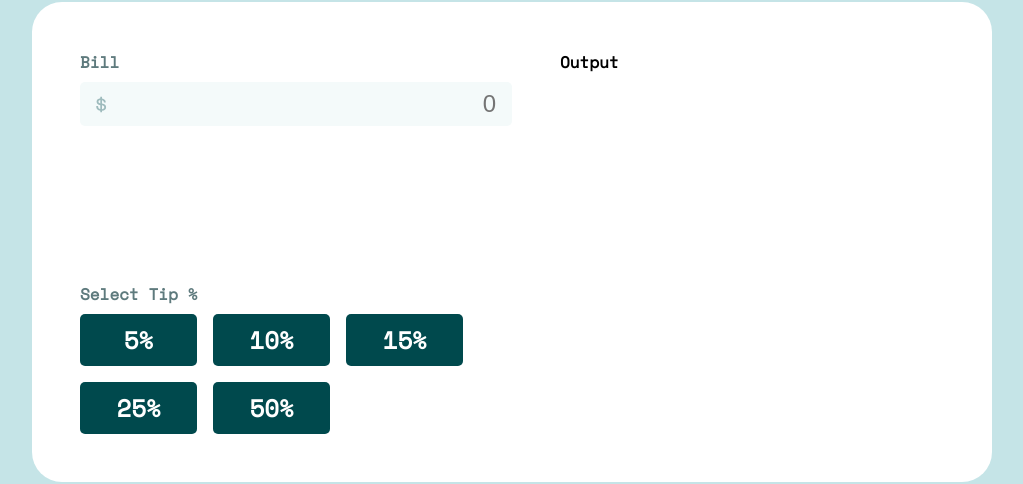
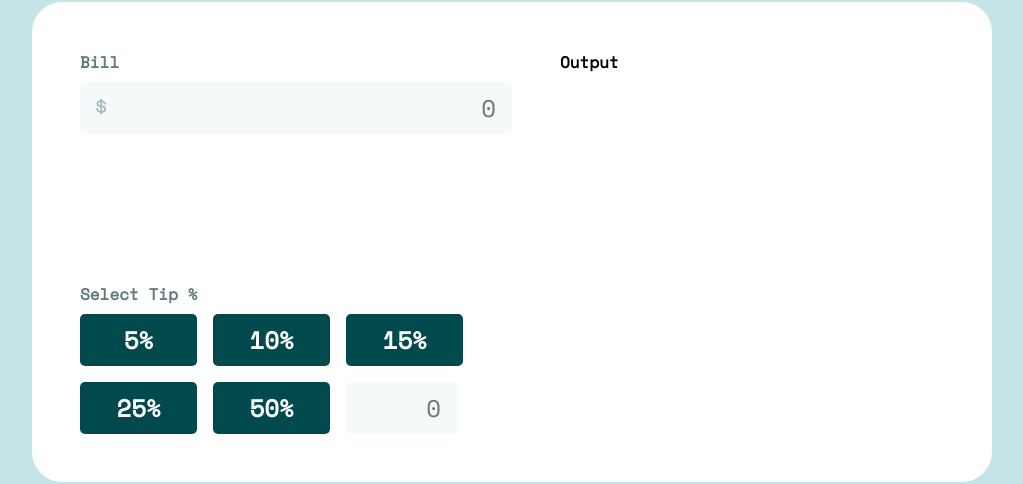
Before and after one commit to FTP-droid/tip-calculator-app-main, a React (Vite) app: page / in a window 1280 px wide. Shown: the part 169-653 px from the top of the page, without its empty margins (128-1151 px from the left). Built offline with nearby package versions, Linux system fonts and the light colour scheme.

Commit message:
Modified variable names in index.css 'font-family -> default-font-family' and 'max-font-weight -> default-max-font-weight'. Finished styling select tip percentage section in the Calculator component. Still need to implement method to display active selected button.

```diff
--- a/src/components/Calculator/Calculator.module.css
+++ b/src/components/Calculator/Calculator.module.css
@@ -16,7 +16,7 @@
     color: var(--dark-grayish-cyan);
 }
 
-#bill-input {
+.number-input {
     background-color: var(--very-light-grayish-cyan);
     border: 0;
     padding: 0.5rem 1rem;
@@ -25,13 +25,18 @@
     padding-left: 2rem;
     width: 100%;
     border-radius: 5px;
+    font-family: var(--space-mono-regular);
+    caret-color: var(--strong-cyan);
 }
 
-#bill-input:focus {
+.number-input:hover {
+    cursor: pointer;
+}
+
+.number-input:focus {
     outline-color: var(--strong-cyan);
     outline-width: 2px;
     outline-style: solid;
-    cursor: pointer;
 }
 
 #bill-input-wrapper {
@@ -41,7 +46,7 @@
 .icon {
     position: absolute;
     left: 1rem;
-    top: 0.9rem;
+    top: 1rem;
 }
 
 .card {
@@ -64,9 +69,19 @@
     padding: 0.5rem 0;
     background-color: var(--very-dark-cyan);
     border: 0;
-    font-family: space-mono-regular;
+    font-family: var(--default-font-family);
     font-size: var(--input-font-size);
     color: var(--white);
     font-weight: 700;
     border-radius: 5px;
 }
+
+.tip-percentage:hover {
+    cursor: pointer;
+    background-color: var(--light-grayish-cyan);
+    color: var(--very-dark-cyan);
+}
+
+#custom-tip-input {
+    width: calc(33% - 4rem);
+}
--- a/src/components/Calculator/Calculator.tsx
+++ b/src/components/Calculator/Calculator.tsx
@@ -11,7 +11,7 @@ function Calculator() {
         <div className={styles['input-container-with-label']}>
           <label htmlFor='bill-input' className={styles['input-label']}>Bill</label>
           <div id={styles['bill-input-wrapper']}>
-            <input id={styles['bill-input']} placeholder='0'/>
+            <input className={styles['number-input']} id='bill-input' placeholder='0'/>
             <img src={dollarIcon} className={styles.icon}/>
           </div>
         </div>
@@ -22,6 +22,7 @@ function Calculator() {
               {tipPercentages.map(e =>
                 <button className={styles['tip-percentage']}>{e}%</button>
               )}
+              <input className={styles['number-input']} id={styles['custom-tip-input']} placeholder='0'/>
             </div>
         </div>
       </section>
--- a/src/index.css
+++ b/src/index.css
@@ -11,10 +11,10 @@
     --light-grayish-cyan: hsl(185, 41%, 84%);
     --very-light-grayish-cyan: hsl(189, 41%, 97%);
     --white: hsl(0, 0%, 100%);
-    --font-family: space-mono-regular;
-    --max-font-weight: 700;
-    font-family: var(--font-family);
-    font-weight: var(--max-font-weight);
+    --default-font-family: space-mono-regular;
+    --default-max-font-weight: 700;
+    font-family: var(--default-font-family);
+    font-weight: var(--default-max-font-weight);
     background-color: var(--light-grayish-cyan);
     --input-font-size: 24px;
 }
```
